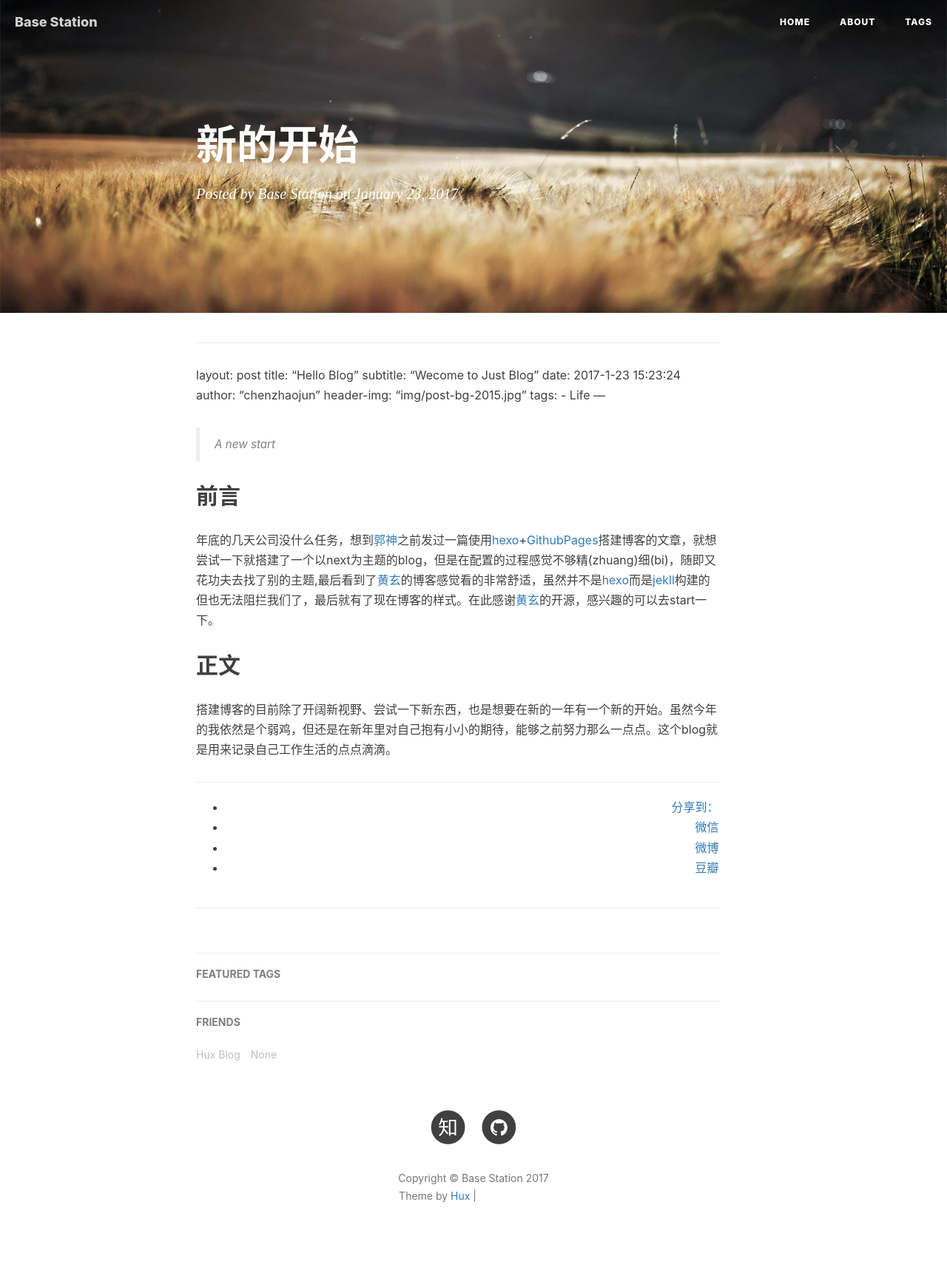
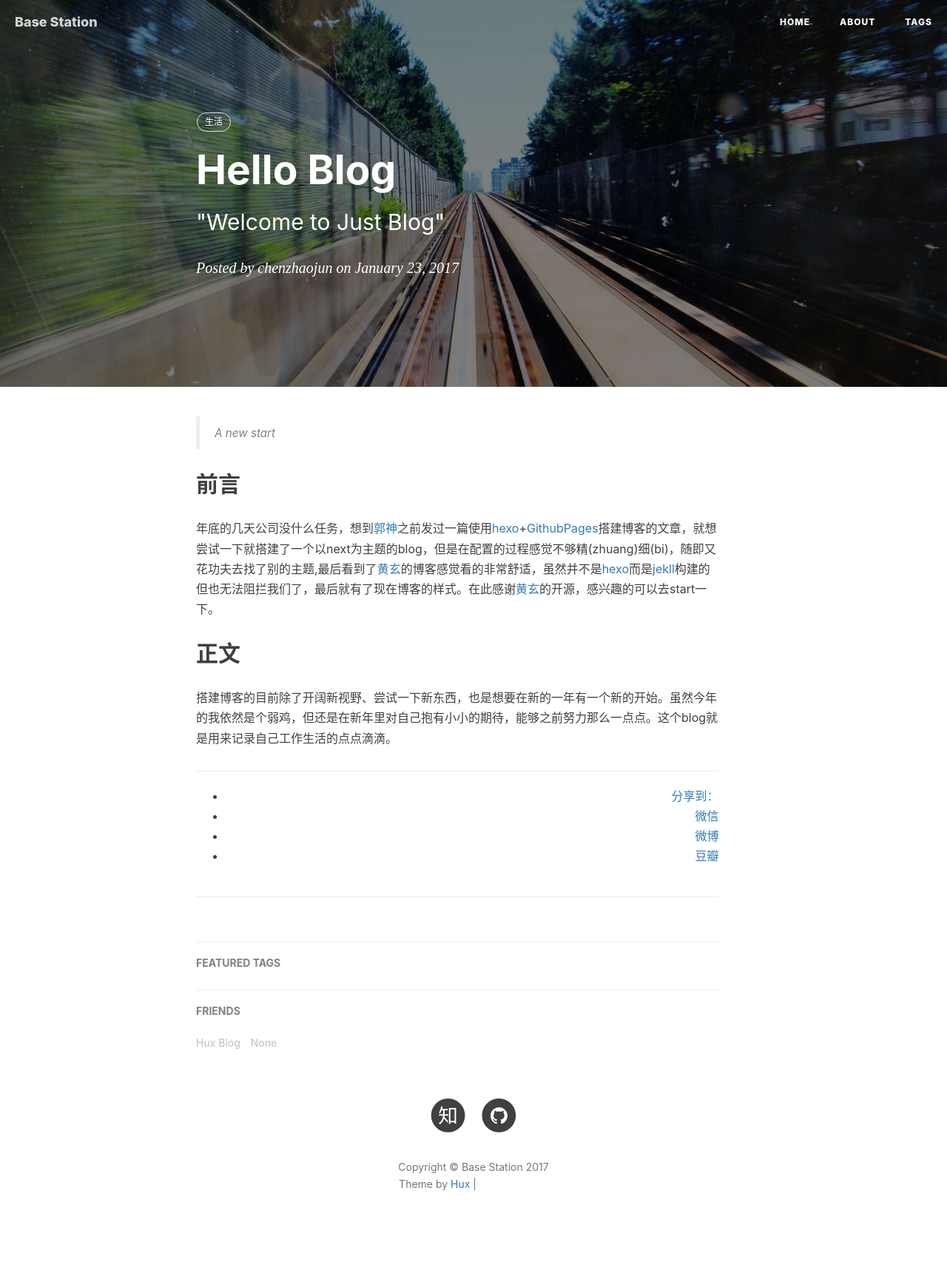
Before and after one commit to czj-dev/czj-dev.github.io, a Jekyll site: the page built from _posts/2017-1-23-新的开始.markdown, in a window 1280 px wide. Shown: the whole page at 74% size. Built offline with Jekyll 4.4.1, drawn with Linux system fonts in a browser that asks for light colours; nearby versions of some CDN libraries; our own code applies the rules of GitHub Pages for plain Markdown files; comment, search, counter and statistics services are not loaded; grey boxes are pictures that could not be loaded.

Commit message:
Update 2017-1-23-新的开始.markdown
修改yml备注

```diff
--- a/_posts/2017-1-23-新的开始.markdown
+++ b/_posts/2017-1-23-新的开始.markdown
@@ -1,13 +1,12 @@
-
 ---
-layout:     post
-title:      "Hello Blog"
-subtitle:   "Wecome to Just Blog"
-date:       2017-1-23 15:23:24
-author:     "chenzhaojun"
-header-img: "img/post-bg-2015.jpg"
+layout: post
+title: "Hello Blog"
+subtitle: "\"Welcome to Just Blog\""
+date:   2017-01-23  16:59:51
+author: "chenzhaojun"
+header-img:  "img/post-bg-2015.jpg"
 tags:
-    - Life
+    - 生活
 ---
 
 > A new start
```
